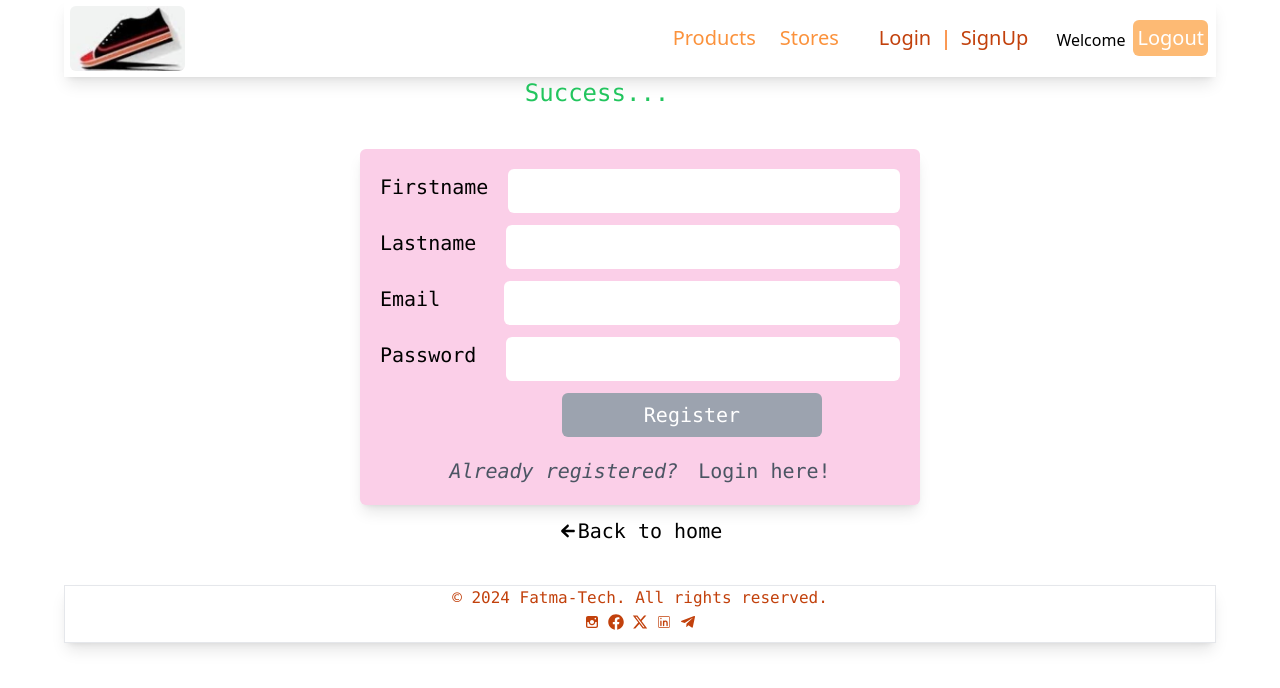
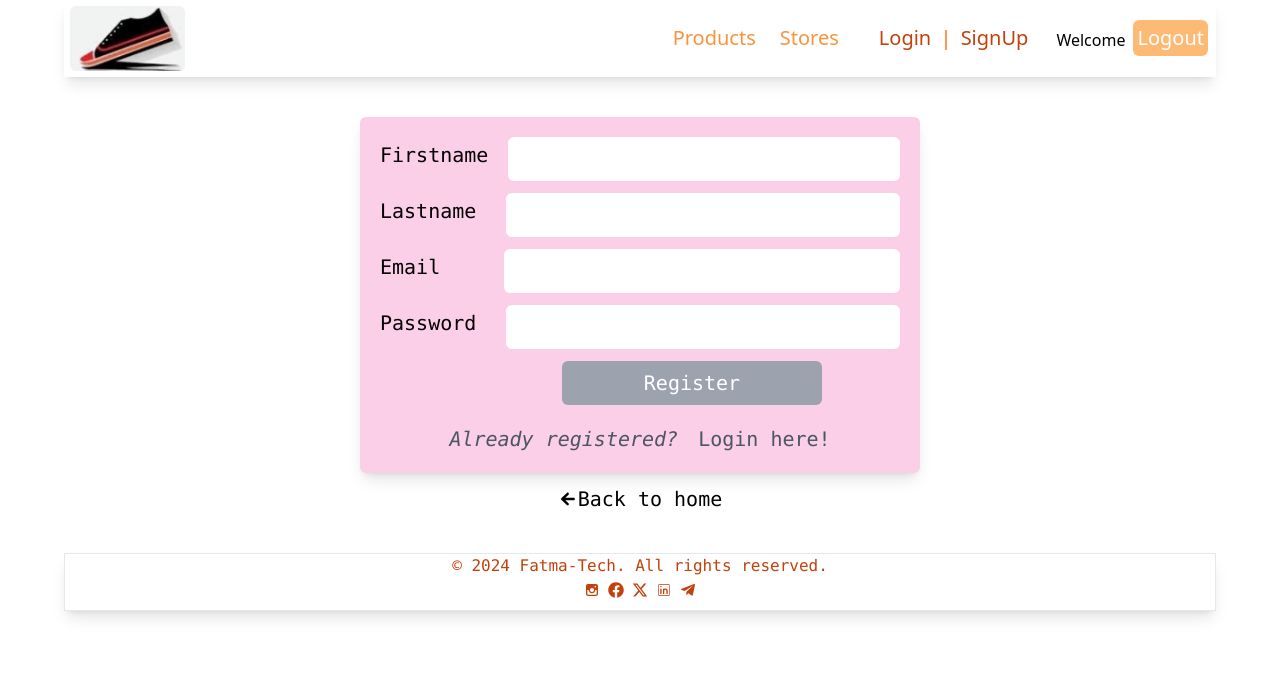
Before and after one commit to asnganje/shoeStoreFrontEnd, a React (Vite) app: page /signup in a window 1280 px wide. Shown: the top 688 px of the page. Built offline with nearby package versions, Linux system fonts and the light colour scheme.

Commit message:
Add logic to show success message

```diff
--- a/src/components/auth/SignUp.jsx
+++ b/src/components/auth/SignUp.jsx
@@ -3,9 +3,8 @@ import Header from "../Header";
 import { Link } from "react-router-dom";
 import { IoMdArrowRoundBack } from "react-icons/io";
 import { useState } from "react";
-import { useDispatch } from "react-redux";
+import { useDispatch, useSelector } from "react-redux";
 import { createUser } from "../../redux/thunks/userThunk";
-
 
 const SignUp = () => {
 
@@ -15,6 +14,7 @@ const SignUp = () => {
     const [password, setPassword] = useState('')
 
     const dispatch = useDispatch()
+    const {isActive} = useSelector((store)=>store.user)
 
     const fNameHandler = (e) => {
         setFirstName(e.target.value)
@@ -46,7 +46,7 @@ const SignUp = () => {
     return(
         <div className="relative mx-[5%] h-screen">
             <Header />
-            {<p className="text-green-500 text-2xl mx-[40%] font-mono">Success...</p>}
+            {isActive && <p className="text-green-500 text-2xl mx-[40%] font-mono">Success...</p>}
             <div className="flex relative flex-col gap-3 items-center justify-center text-xl font-mono mt-10">
                     <div className="bg-pink-200 p-5 shadow-lg rounded-md w-[100%] md:w-[70vh]">
                         <form onSubmit={userCreateHandler}>
```
